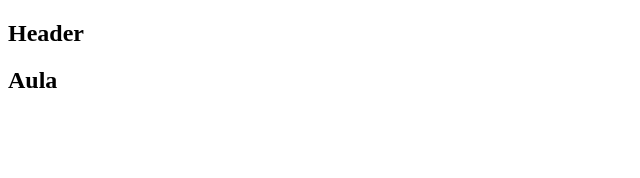
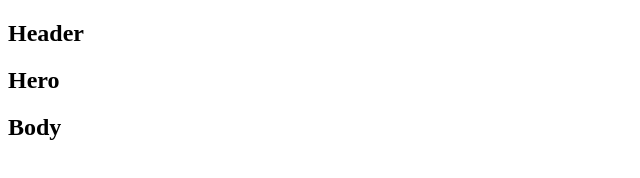
Before and after one commit to atagnanfc/aula_git, a plain HTML site: page index.html in a window 1280 px wide. Shown: the full height of the page, 0-640 px from the left. Drawn offline with Linux system fonts and the light colour scheme.

Commit message:
Adicionando Header, Hero e Bady

```diff
--- a/index.html
+++ b/index.html
@@ -8,7 +8,12 @@
 <body>
     <section>
         <h1>Header</h1>
-        <h2>Aula</h2>
+    </section>
+    <section>
+        <h1>Hero</h1>
+    </section>
+    <section>
+        <h1>Body</h1>
     </section>
 </body>
 </html>
```
Also changed, not shown: index2.html (deleted, +0 -11 lines).
